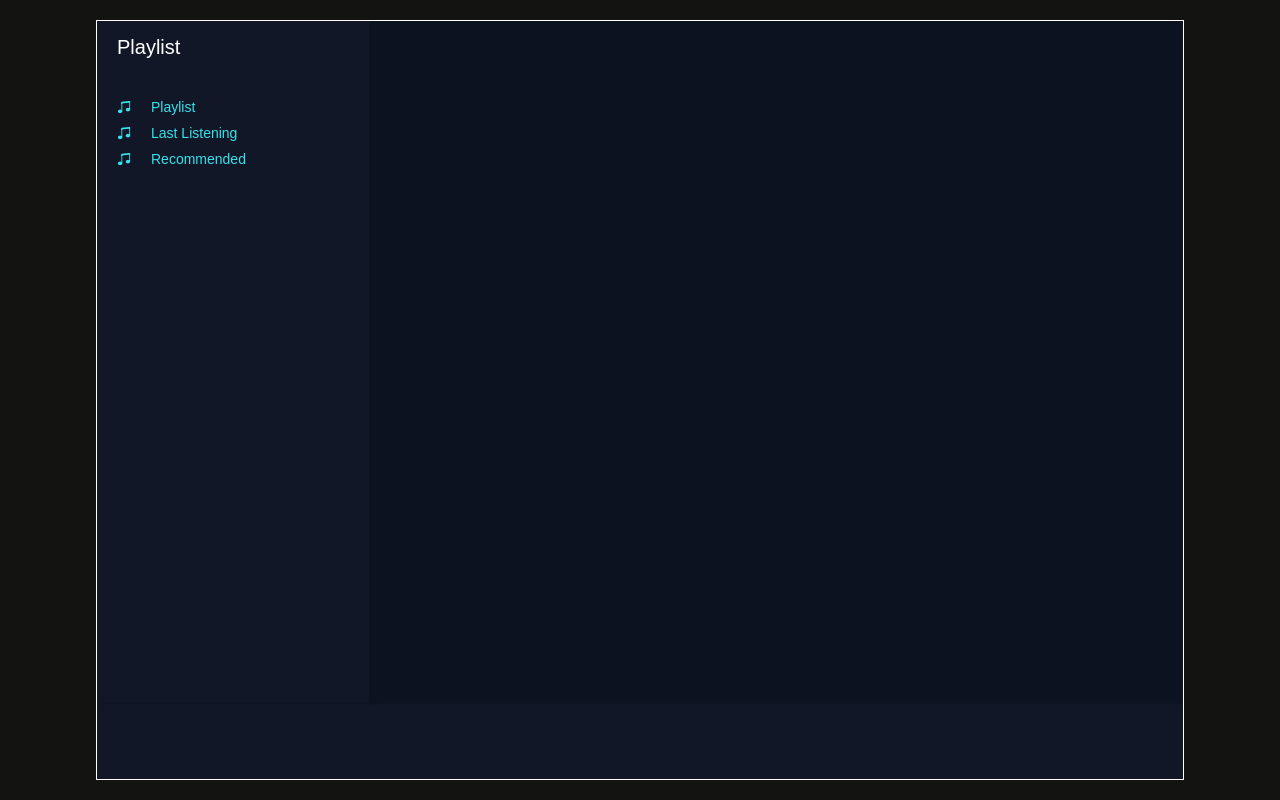
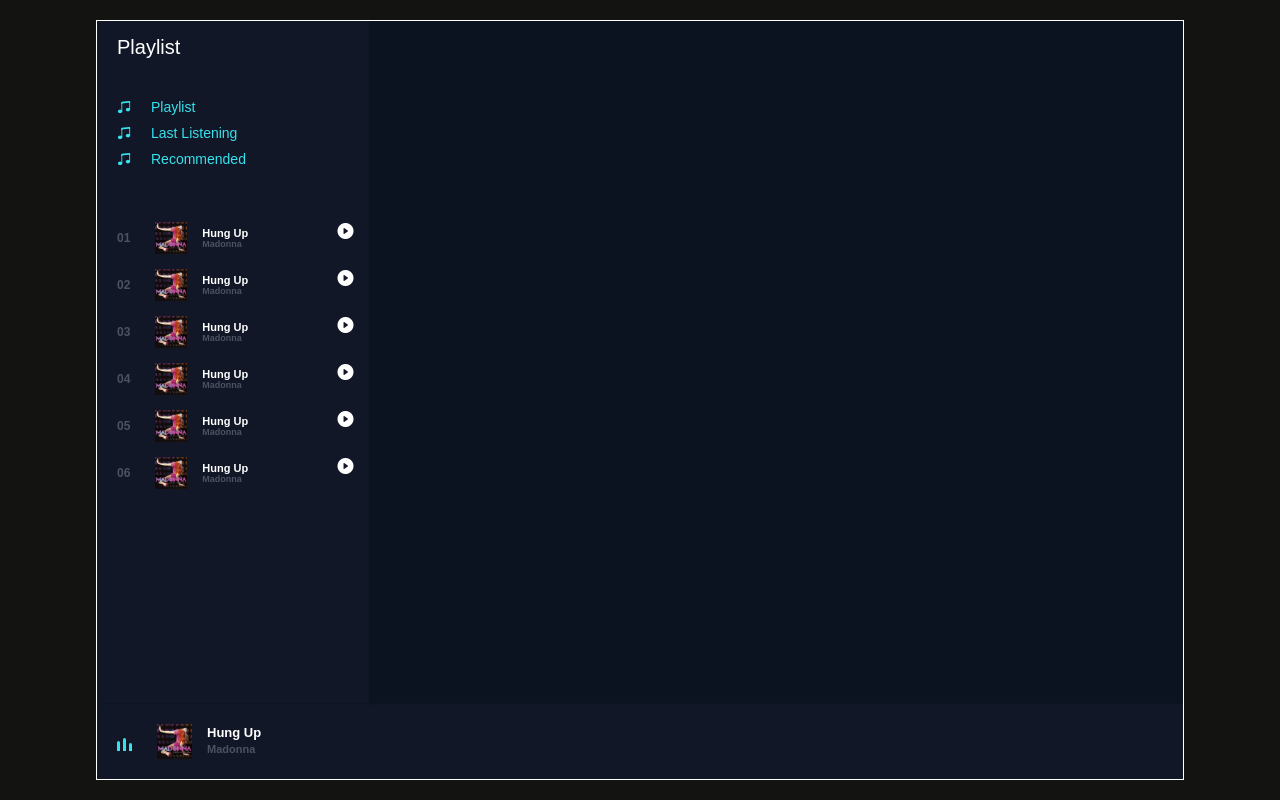
Before and after one commit to FRwebdesigner/My-Music-App, a plain HTML site: page index.html in a window 1280 px wide. Drawn offline with nearby package versions, Linux system fonts and the light colour scheme; a web font is replaced by a local one.

Commit message:
new commit

```diff
--- a/index.html
+++ b/index.html
@@ -16,10 +16,79 @@
                 <h4 class="active"><span></span><i class="bi bi-music-note-beamed"></i> Last Listening</h4>
                 <h4 class="active"><span></span><i class="bi bi-music-note-beamed"></i> Recommended</h4>
             </div>
-            <div class="menu_song"></div>
+            <div class="menu_song">
+                <li class="songItem">
+                    <span>01</span>
+                    <img src="img/71D5S3PHRmL.jpg" alt="COADF">
+                    <h5>
+                        Hung Up
+                        <div class="subtitle">Madonna</div>
+                    </h5>
+                         <i class="bi playListPlay bi-play-circle-fill" id="6"></i>
+                </li>
+                <li class="songItem">
+                    <span>02</span>
+                    <img src="img/71D5S3PHRmL.jpg" alt="COADF">
+                    <h5>
+                        Hung Up
+                        <div class="subtitle">Madonna</div>
+                    </h5>
+                         <i class="bi playListPlay bi-play-circle-fill" id="6"></i>
+                </li>
+                <li class="songItem">
+                    <span>03</span>
+                    <img src="img/71D5S3PHRmL.jpg" alt="COADF">
+                    <h5>
+                        Hung Up
+                        <div class="subtitle">Madonna</div>
+                    </h5>
+                         <i class="bi playListPlay bi-play-circle-fill" id="6"></i>
+                </li>
+                <li class="songItem">
+                    <span>04</span>
+                    <img src="img/71D5S3PHRmL.jpg" alt="COADF">
+                    <h5>
+                        Hung Up
+                        <div class="subtitle">Madonna</div>
+                    </h5>
+                         <i class="bi playListPlay bi-play-circle-fill" id="6"></i>
+                </li>
+                <li class="songItem">
+                    <span>05</span>
+                    <img src="img/71D5S3PHRmL.jpg" alt="COADF">
+                    <h5>
+                        Hung Up
+                        <div class="subtitle">Madonna</div>
+                    </h5>
+                         <i class="bi playListPlay bi-play-circle-fill" id="6"></i>
+                </li>
+                <li class="songItem">
+                    <span>06</span>
+                    <img src="img/71D5S3PHRmL.jpg" alt="COADF">
+                    <h5>
+                        Hung Up
+                        <div class="subtitle">Madonna</div>
+                    </h5>
+                         <i class="bi playListPlay bi-play-circle-fill" id="6"></i>
+                </li>
+            </div>
         </div>
+
+
         <div class="song_side"></div>
-        <div class="master_play"></div>
+
+
+        <div class="master_play">
+            <div class="wave">
+                <div class="wave1"></div>
+                <div class="wave1"></div>
+                <div class="wave1"></div>
+            </div>
+            <img src="img/71D5S3PHRmL.jpg" alt="COADF">
+            <h5>Hung Up <br>
+                <div class="subtitle">Madonna</div>
+            </h5>
+        </div>
     </header>
     <script src="file.js"></script>
 </body>
--- a/style.css
+++ b/style.css
@@ -108,3 +108,134 @@ header .menu_side .playlist .active .bi {
     display: flex;
     margin-right: 20px;
 }
+
+header .menu_side .menu_song {
+    width: 100%;
+    height: 300px;
+    /* border: 1px solid #fff; */
+    margin-top: 40px;
+}
+
+header .menu_side .menu_song li {
+    position: relative;
+    list-style-type: none;
+    padding: 5px 0px 0px 20px;
+    display: flex;
+    align-items: center;
+    margin-bottom: 10px;
+    cursor: pointer;
+    transition: .3s linear;
+}
+
+header .menu_side .menu_song li:hover {
+    background: rgb(105, 105, 170,.1);
+}
+
+header .menu_side .menu_song li span {
+    font-size: 12px;
+    font-weight: 600;
+    color: #4c5262;
+}
+
+header .menu_side .menu_song li img {
+   width: 32px;
+   height: 32px;
+   margin-left: 25px;
+}
+
+header .menu_side .menu_song li h5 {
+    font-size: 11px;
+    margin-left: 15px;
+ }
+
+header .menu_side .menu_song li h5 .subtitle {
+    font-size: 9px;
+    color: #4c5262;
+ }
+
+header .menu_side .menu_song li .bi {
+    position: absolute;
+    right: 15px;
+    top: 6px;
+    font-size: 16px;
+ }
+
+header .master_play {
+    display: flex;
+    align-items: center;
+    padding: 0px 20px;
+}
+
+header .master_play .wave {
+    width: 30px;
+    height: 30px;
+    /* border: 1px solid #fff; */
+    padding-bottom: 5px;
+    display: flex;
+    align-items: flex-end;
+    margin-right: 10px;
+}
+
+ header .master_play .wave .wave1 {
+    width: 3px;
+    height: 10px;
+    margin-right: 3px ;
+    border-radius: 10px 10px 0px 0px ;
+    background: #36e2ec;
+    animation: unset;
+}
+
+
+header .master_play .wave .wave1:nth-child(2){
+    height: 13px;
+    /* animation-delay: .4s; */
+}
+
+header .master_play .wave .wave1:nth-child(3){
+    height: 8px;
+    /* animation-delay: .8s; */
+}
+
+/* Javascript Wave */
+header .master_play .active2 .wave1 {
+    animation: wave .5s linear infinite;
+}
+
+header .master_play .active2 .wave1:nth-child(2){
+    animation-delay: .4s;
+}
+
+header .master_play .active2 .wave1:nth-child(3){
+    animation-delay: .8s;
+}
+
+@keyframes wave {
+    0%{
+       height: 10px;
+    }
+    50%{
+       height: 15px;
+    }
+    100%{
+       height: 10px;
+    }
+}
+
+header .master_play img {
+    width: 35px;
+    height: 35px;
+
+}
+
+header .master_play h5 {
+    width: 130px;
+    font-size: 13px;
+    margin-left: 15px;
+    color: #fff;
+    line-height: 17px;
+}
+
+header .master_play h5 .subtitle{
+    font-size: 11px;
+    color: #4c5262;
+}
```
Also changed, not shown: img/0x1900-000000-80-0-0 (1).jpg (added), img/0x1900-000000-80-0-0 (2).jpg (added), img/0x1900-000000-80-0-0 (3).jpg (added), img/0x1900-000000-80-0-0 (4).jpg (added), img/0x1900-000000-80-0-0 (5).jpg (added), img/0x1900-000000-80-0-0.jpg (added), img/1200x1200bb (1).jpg (added), img/1235006.jpg (added), img/1900x1900-000000-80-0-0.jpg (added), img/71D5S3PHRmL.jpg (added), img/91etw+5xmsL._UF1000,1000_QL80_.jpg (added), img/americanlife.jpg (added), img/madonna-true-blue-album-cover.jpg (added), 1 other file.
